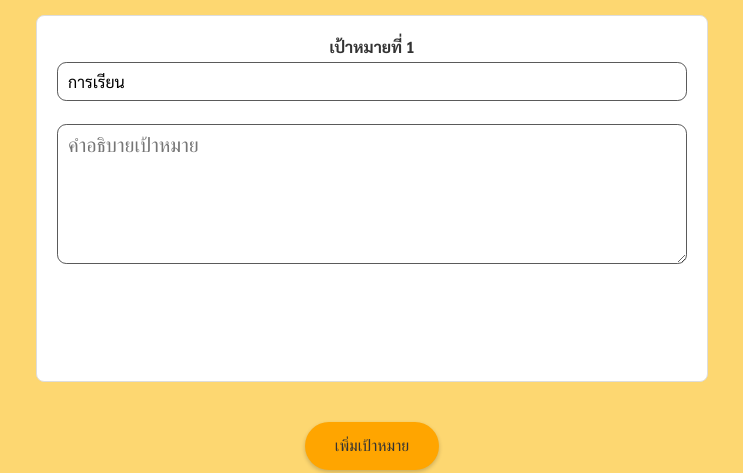
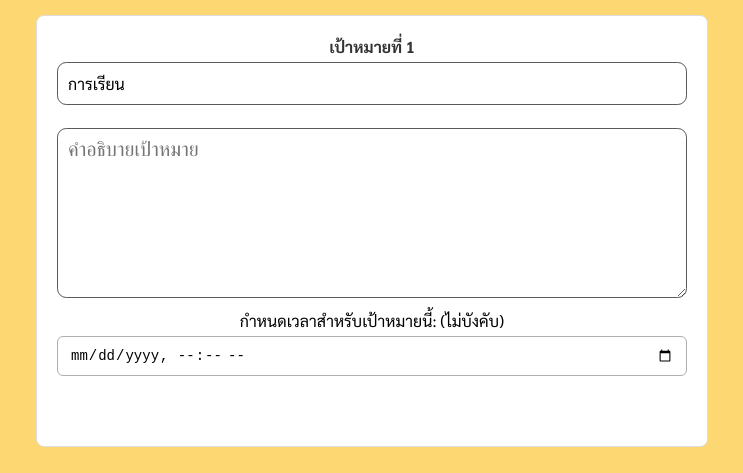
Before and after one commit to WILACHAT/LineMissionBot, a website: page public/index.html in a window 1280 px wide. Shown: the part 352-825 px from the top of the page, without its empty margins (268-1011 px from the left). Drawn offline with nearby package versions, Linux system fonts and the light colour scheme; no server answers.

Commit message:
uptodate

```diff
--- a/public/index.html
+++ b/public/index.html
@@ -4,6 +4,10 @@
     <meta charset="UTF-8">
     <meta name="viewport" content="width=device-width, initial-scale=1.0">
     <link href="https://fonts.googleapis.com/css2?family=Sarabun:wght@400;700&display=swap" rel="stylesheet">
+    <link rel="stylesheet" href="https://cdn.jsdelivr.net/npm/flatpickr/dist/flatpickr.min.css">
+
+    <!-- Include Flatpickr JS -->
+    <script src="https://cdn.jsdelivr.net/npm/flatpickr"></script>
 
     <title>Meerkat</title>
     <style>
@@ -38,7 +42,6 @@ body {
     color: #333;
     margin-top: 10px;
     text-align: center; /* Centers text inside the title */
-
 }
 
 .input-group {
@@ -63,13 +66,13 @@ body {
     background: transparent;
     box-shadow: none;
 }
+
 .input-group input:focus, .input-group textarea:focus {
     border-color: #FDD771; /* Changes the border color to yellow */
     /* Optionally, add other styles to enhance the focus state */
     outline: none; /* Removes the default focus outline */
     border-width: 2.5px;
 }
-
 
 .input-group textarea {
     resize: vertical;
@@ -212,7 +215,7 @@ button[type="submit"]:hover {
     border-radius: 8px;
     border: 0.3px solid #dddddd;
     margin-top: 20px;
-    height: 325px;
+    height: 390px;
     position: relative;
     margin: 10px auto; /* Centers the div and gives 10px margin from top and bottom */
     width: 90%;
@@ -274,7 +277,7 @@ button[type="submit"]:hover {
     margin-top:15px;
 }
 .mission-input-group textarea {
-    height: 140px;
+    height: 170px;
     font-size: 1.25rem;
 }
 
@@ -409,11 +412,21 @@ button[type="submit"]:hover {
 .button-no {
     background-color: #e9ab4e;
 }
+.mission-deadline-input {
+    height: 40px !important; /* Reduced height for the datetime-local input */
+    padding: 6px 12px !important; /* Adjusted padding for better text alignment */
+    font-size: 14px !important; /* Smaller font size */
+    border-radius: 6px !important; /* Adjusted border radius */
+    border: 1px solid #B0B0B0 !important; /* Border style */
+    margin-top: 5px !important; /* Space above the input */
+    background: transparent !important; /* Transparent background */
+    width: 100%
+}
 
-
-/* Rest of your CSS for buttons and other elements */
-
-
+/* If you want to adjust the width as well */
+.mission-deadline-input {
+    width: 100%; /* Adjust the width as needed, or use a specific value like 150px */
+}
 
 </style>
 
@@ -435,7 +448,6 @@ button[type="submit"]:hover {
         <button type="button" id="confirmYes" class="button-yes">ลบ</button>
     </div>
 </div>
-
 
 
 <div id="missionForm">
--- a/public/submitData.js
+++ b/public/submitData.js
@@ -15,18 +15,32 @@ function createMissionInputGroup(missionNumber) {
         `<button class="delete-mission-button" type="button" onclick="deleteMission(${missionNumber})">ลบเป้าหมายนี้</button>`;
 
     // Create dropdown for mission titles
-    let titleDropdownHTML = `<select id="missiontitle${missionNumber}"  class="mission-title-dropdown" required>`;
+    let titleDropdownHTML = `<select id="missiontitle${missionNumber}" class="mission-title-dropdown" required>`;
     titleOptions.forEach(option => {
         titleDropdownHTML += `<option value="${option}">${option}</option>`;
     });
     titleDropdownHTML += `</select>`;
 
+    // Add date and time input for mission deadline
+    let deadlineInputHTML = `
+        <input type="datetime-local" id="missionDeadline ${missionNumber}" class="mission-deadline-input" required>
+    `;
+
     missionInputGroup.innerHTML = `
         <label class="input-group-title">เป้าหมายที่ ${missionNumber}</label>
         ${titleDropdownHTML}
         <textarea id="missiondes${missionNumber}" placeholder="คำอธิบายเป้าหมาย" required></textarea>
+        <label for="missionDeadline${missionNumber}">กำหนดเวลาสำหรับเป้าหมายนี้: (ไม่บังคับ)</label>
+        ${deadlineInputHTML}
         ${deleteButtonHTML}
     `;
+
+    // Update the maximum deadline date when the end date changes
+    const endDateInput = document.getElementById('endDateInput');
+    endDateInput.addEventListener('change', function() {
+        const maxDeadlineDate = endDateInput.value;
+        document.getElementById(`missionDeadline${missionNumber}`).max = maxDeadlineDate;
+    });
 
     return missionInputGroup;
 }
@@ -126,22 +140,34 @@ function navigateMission(direction) {
 
 function setInitialDates() {
     const today = new Date();
-    const formattedToday = today.toLocaleDateString('en-CA'); // 'YYYY-MM-DD' format
+    const formattedToday = today.toLocaleDateString('en-CA');
 
-    // Create a 'tomorrow' date based on today and format it
-    const tomorrow = new Date(today);
-    tomorrow.setDate(tomorrow.getDate() + 1);
-    const formattedTomorrow = tomorrow.toLocaleDateString('en-CA');
-
-    // Set the startDateInput to today's date and make it read-only
     const startDateInput = document.getElementById('startDateInput');
     startDateInput.value = formattedToday;
     startDateInput.readOnly = true;
 
-    // Set the endDateInput to allow dates from tomorrow onwards
+    updateEndDateInput();
+}
+
+function updateEndDateInput() {
+    const startDateInput = document.getElementById('startDateInput');
     const endDateInput = document.getElementById('endDateInput');
-    endDateInput.setAttribute('min', formattedTomorrow);
+
+    const startDate = new Date(startDateInput.value);
+
+    // Setting the minimum end date (the day after the start date)
+    const minEndDate = new Date(startDate);
+    minEndDate.setDate(minEndDate.getDate() + 1);
+    endDateInput.min = minEndDate.toISOString().split('T')[0];
+
+    // Setting the maximum end date (one month after the start date)
+    const maxEndDate = new Date(startDate);
+    maxEndDate.setMonth(maxEndDate.getMonth() + 1);
+    maxEndDate.setDate(maxEndDate.getDate() - 1); // Set one day before a month to ensure it's within a month
+    endDateInput.max = maxEndDate.toISOString().split('T')[0];
 }
+document.getElementById('startDateInput').addEventListener('change', updateEndDateInput);
+window.onload = setInitialDates;
 
 async function getLatestSession(userId) {
     try {
@@ -154,7 +180,6 @@ async function getLatestSession(userId) {
         console.error('Error:', error);
         return null;
     }
-
 }
 
 function formatDate(date) {
@@ -165,6 +190,7 @@ window.onload = async function(req) {
     const params = new URLSearchParams(window.location.search);
     userId = params.get('userId');  // Obtain userId from query parameter
     console.log("wtf is the userId", userId)
+
     //const params = new URLSearchParams(window.location.search);
    // userId = params.get('userId');
     //const userId = 4; // Replace with actual user ID
```
